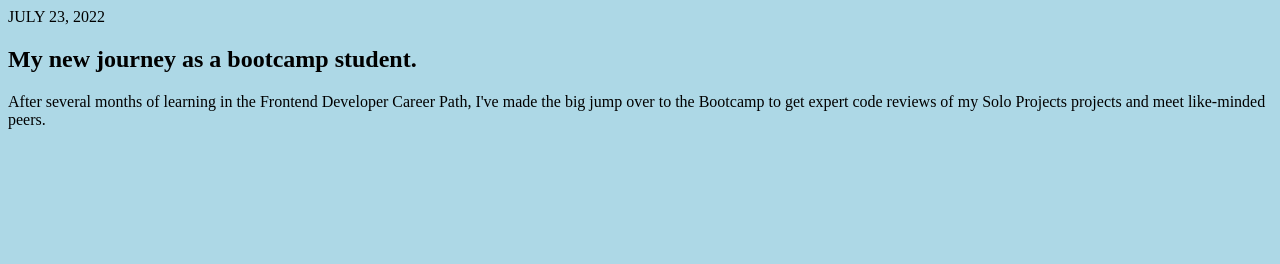
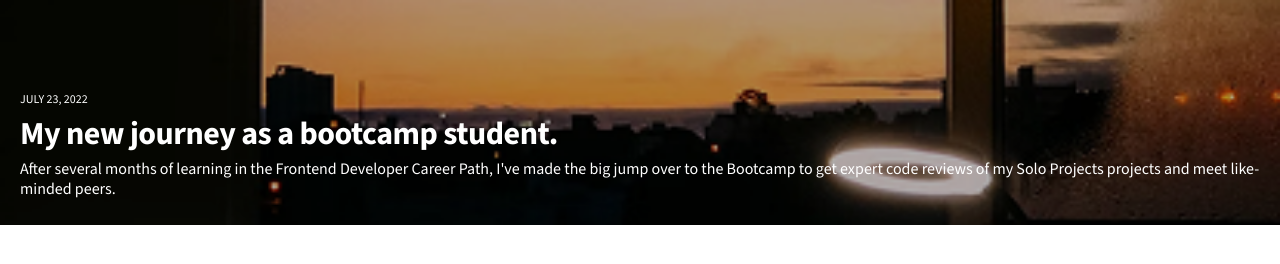
Before and after one commit to erzanthedev/learning-journal, a website built with Vite: page index.html in a window 1280 px wide. Built offline with nearby package versions, Linux system fonts and the light colour scheme.

Commit message:
styling added for hero section

```diff
--- a/css/style.css
+++ b/css/style.css
@@ -1,3 +1,54 @@
+* {
+  box-sizing: border-box;
+}
+
 body {
-  background-color: lightblue;
+  margin: 0;
+  font-family: "Source Sans 3", sans-serif;
 }
+
+/* Typography */
+
+h1 {
+  font-weight: 700;
+  font-size: 2rem; /* 32px */
+  line-height: 1.08;
+  letter-spacing: -0.5px;
+}
+
+p {
+  font-weight: 400;
+  font-size: 1rem; /* 16px */
+  line-height: 1.3;
+  letter-spacing: 0%;
+}
+
+span {
+  font-weight: 400;
+}
+
+/* Hero */
+
+.hero {
+  background: url(../images/hero-image.png);
+  background-size: cover;
+  padding: 5.4375em 1.25em 1.5625em;
+}
+
+.hero-date,
+.hero-title,
+.hero-text {
+  color: #fff;
+}
+
+.hero-date {
+  font-size: 0.75rem; /* 12px */
+}
+
+.hero-title {
+  margin-block: 0.25em;
+}
+
+.hero-text {
+  margin-block: 0;
+}
```
Also changed, not shown: images/hero-image.png (added).
